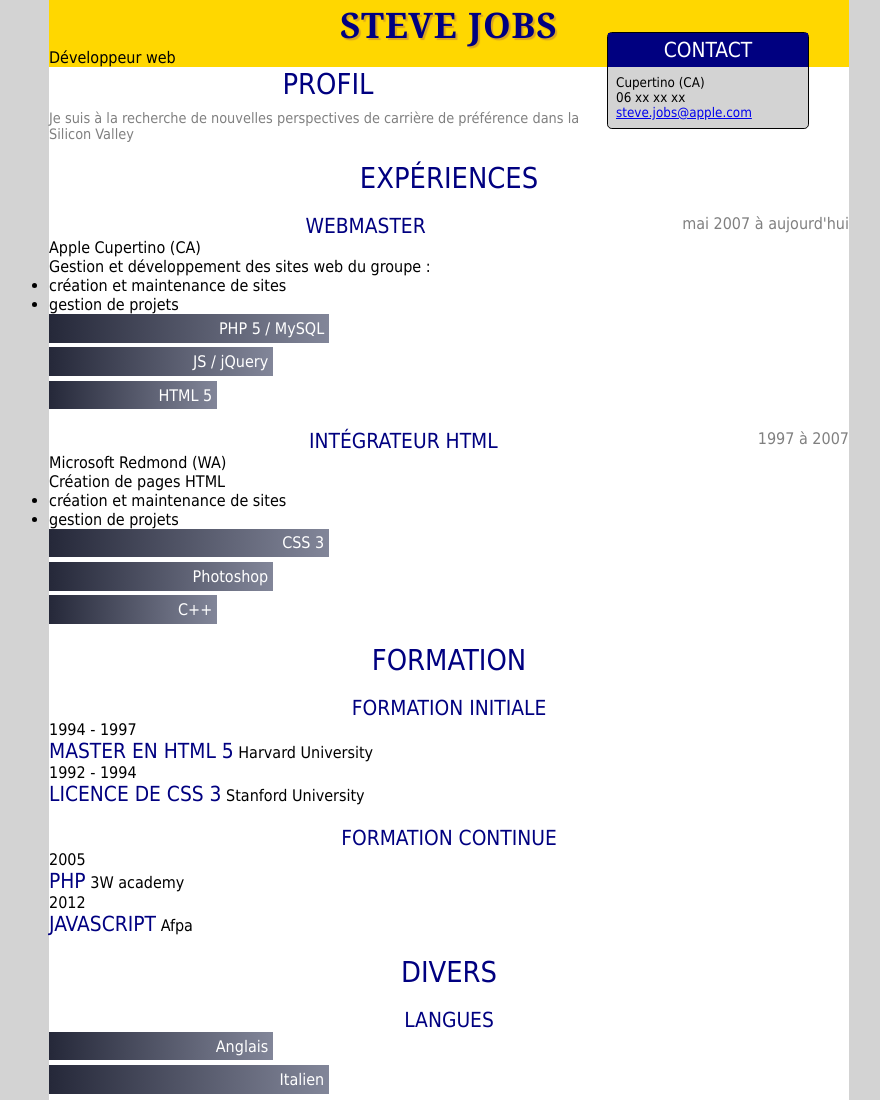
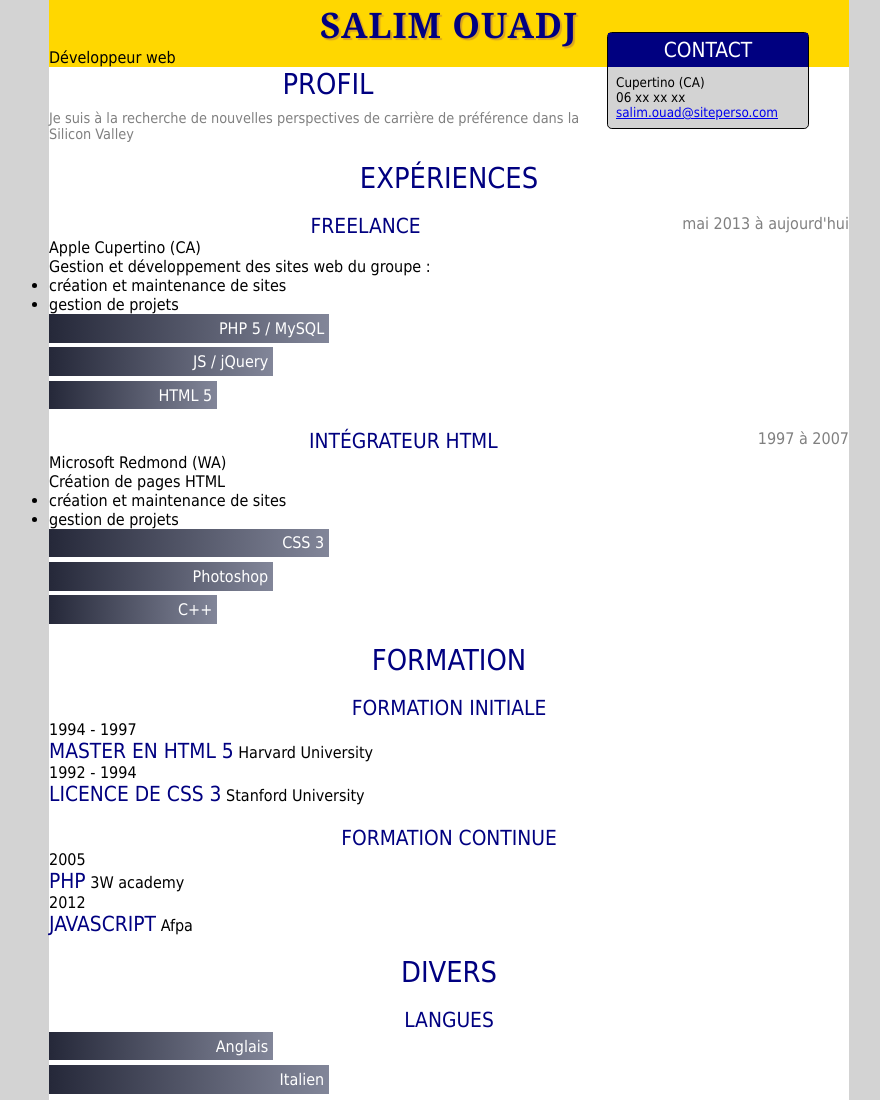
Before and after one commit to anais2nantes/anais2nantes.github.io, a plain HTML site: page index.html in a window 1280 px wide. Shown: the top 1100 px of the page, without its empty margins (191-1071 px from the left). Drawn offline with Linux system fonts and the light colour scheme.

Commit message:
Update index.html

```diff
--- a/index.html
+++ b/index.html
@@ -9,7 +9,7 @@
        <body>
                 <!-- Section Identité -->
              <header>
-                              <h1>Steve Jobs</h1>
+                              <h1>Salim OUADJ</h1>
                            <div id="metier">Développeur web</div>
            </header>
                      <!-- Fin Section Identité -->
@@ -23,7 +23,7 @@
                                      <ul>
                                           <li>Cupertino (CA)</li>
                            <li>06 xx xx xx</li>
-                                           <li><a href="mailto:steve.jobs@apple.com">steve.jobs@apple.com</a></li>
+                                           <li><a href="mailto:salim.ouad@siteperso.com">salim.ouad@siteperso.com</a></li>
                                      </ul>
                          </address>
                 </section>
@@ -40,8 +40,8 @@
 
                               <!-- Section Expérience 1  -->
                                 <section>
-                         <div class="dates">mai 2007 à aujourd'hui</div>
-                                     <h3>Webmaster</h3>
+                         <div class="dates">mai 2013 à aujourd'hui</div>
+                                     <h3>freelance</h3>
 
                                       <div class="ss-titre">Apple <span>Cupertino (CA)</span></div>
 
```
